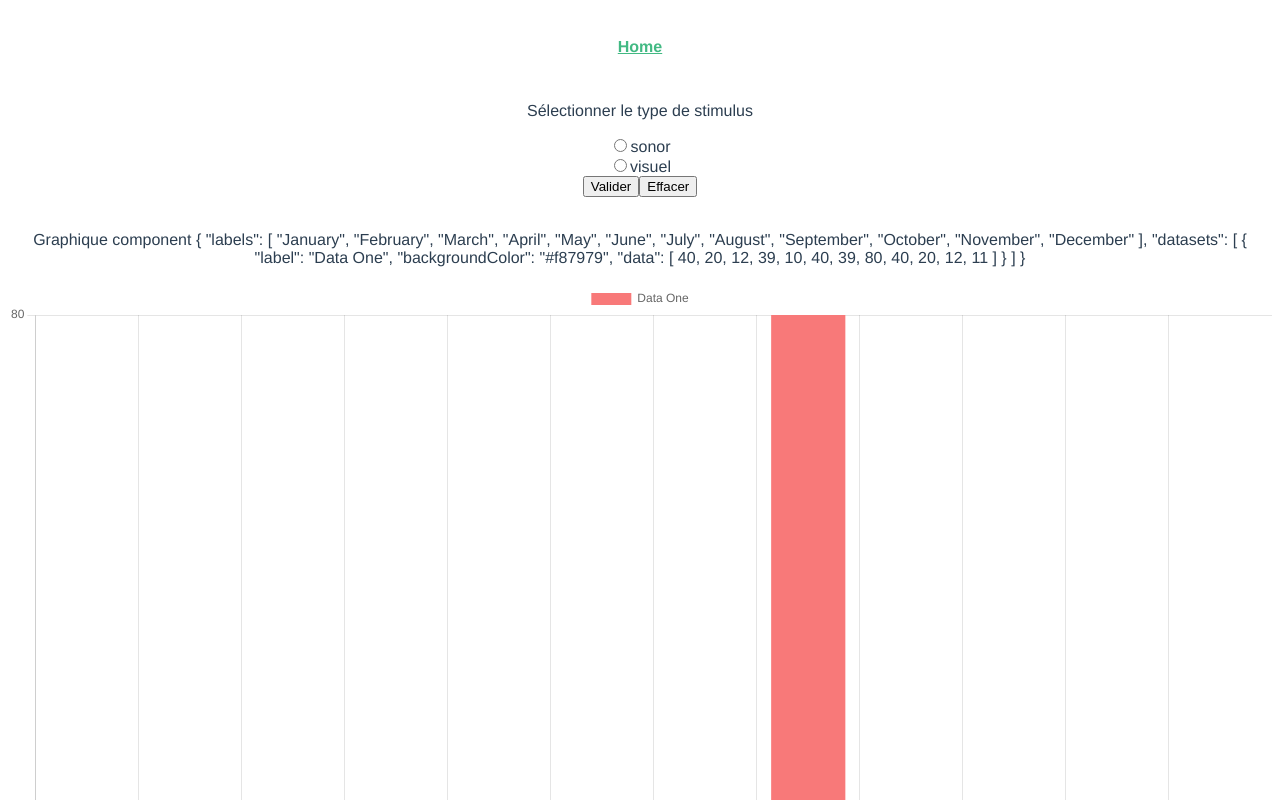
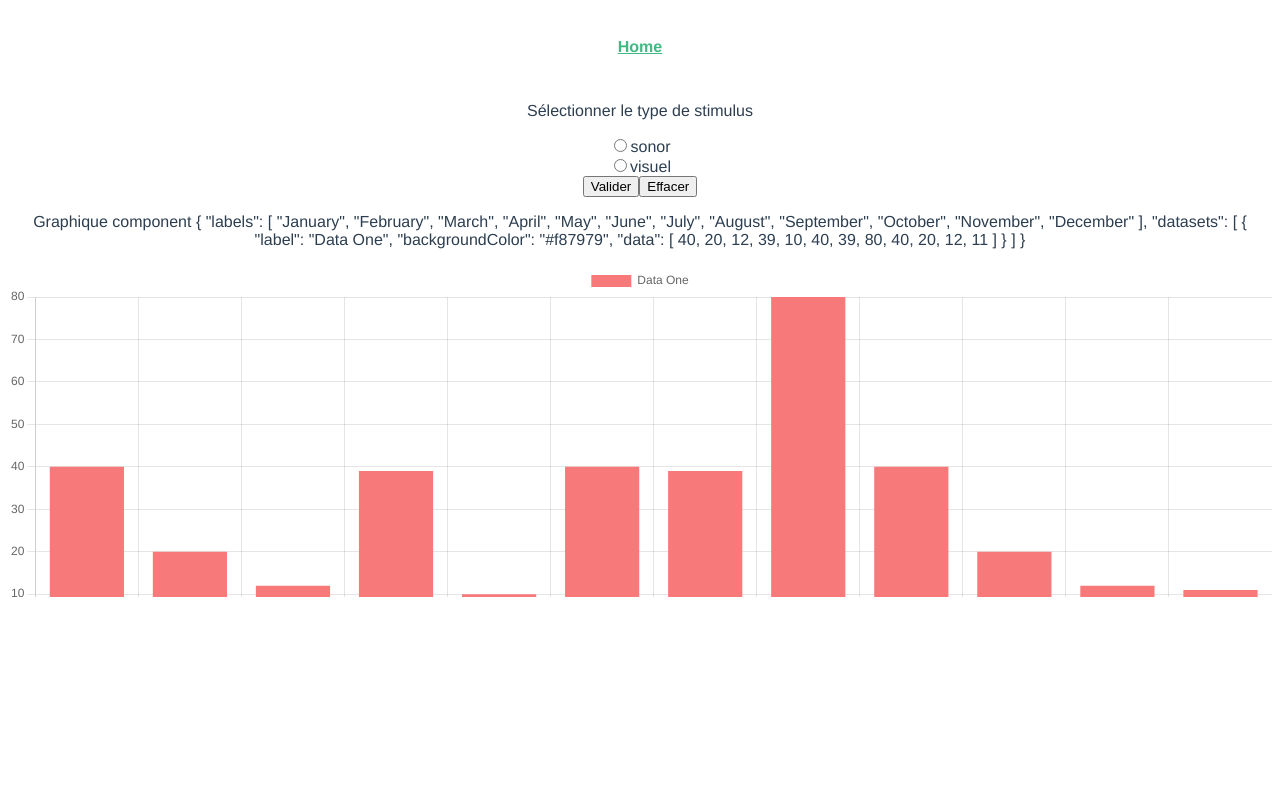
Before and after one commit to melan60/sae_s6, a Vue app in the folder visualisation/frontend/: page /#/ in a window 1280 px wide. Shown: the top 800 px of the page. Built offline with nearby package versions, Linux system fonts and the light colour scheme.

Commit message:
Conteneur grapique ajusté à la bonne taille

```diff
--- a/visualisation/frontend/src/components/GraphBarComponent.vue
+++ b/visualisation/frontend/src/components/GraphBarComponent.vue
@@ -1,23 +1,18 @@
 <template>
     <div>
+      <!-- Afficher le composant de filtre si "filter" est vrai -->
       <FilterComponent v-if="filter" :stimulis="stimulis" />
-        <br>
+
+      <!-- Conteneur du graphique avec une hauteur maximale et défilement vertical si nécessaire -->
+      <div class="chart-container">
         <p>Graphique component {{ donnees }}</p>
         <Bar :data="donnees" :options="options" />
       </div>
+    </div>
   </template>
 
-
   <script>
-import {
-  Chart,
-  Title,
-  Tooltip,
-  Legend,
-  BarElement,
-  CategoryScale,
-  LinearScale
-} from 'chart.js'
+  import { Chart, Title, Tooltip, Legend, BarElement, CategoryScale, LinearScale } from 'chart.js'
   import { Bar } from 'vue-chartjs'
   import FilterComponent from '@/components/FilterComponent.vue'
 
@@ -30,21 +25,25 @@ export default {
       FilterComponent
     },
     props: {
-        donnees: {},
+      donnees: Object,
       filter: Boolean
-        // label_abscisse: String,
-        // label_ordonnee: String,
-        // titre: String
     },
-    data: () => ({
+    data() {
+      return {
         options: {
           responsive: true,
           maintainAspectRatio: false
         },
         stimulis: ["sonor", "visuel"]
-    })
+      }
+    }
   }
   </script>
 
-
-<style scoped></style>
+  <style scoped>
+  /* Style pour le conteneur du graphique */
+  .chart-container {
+    max-height: 400px;
+    overflow-y: auto;
+  }
+  </style>
```
Lines whose indentation alone changed are shown as unchanged.
